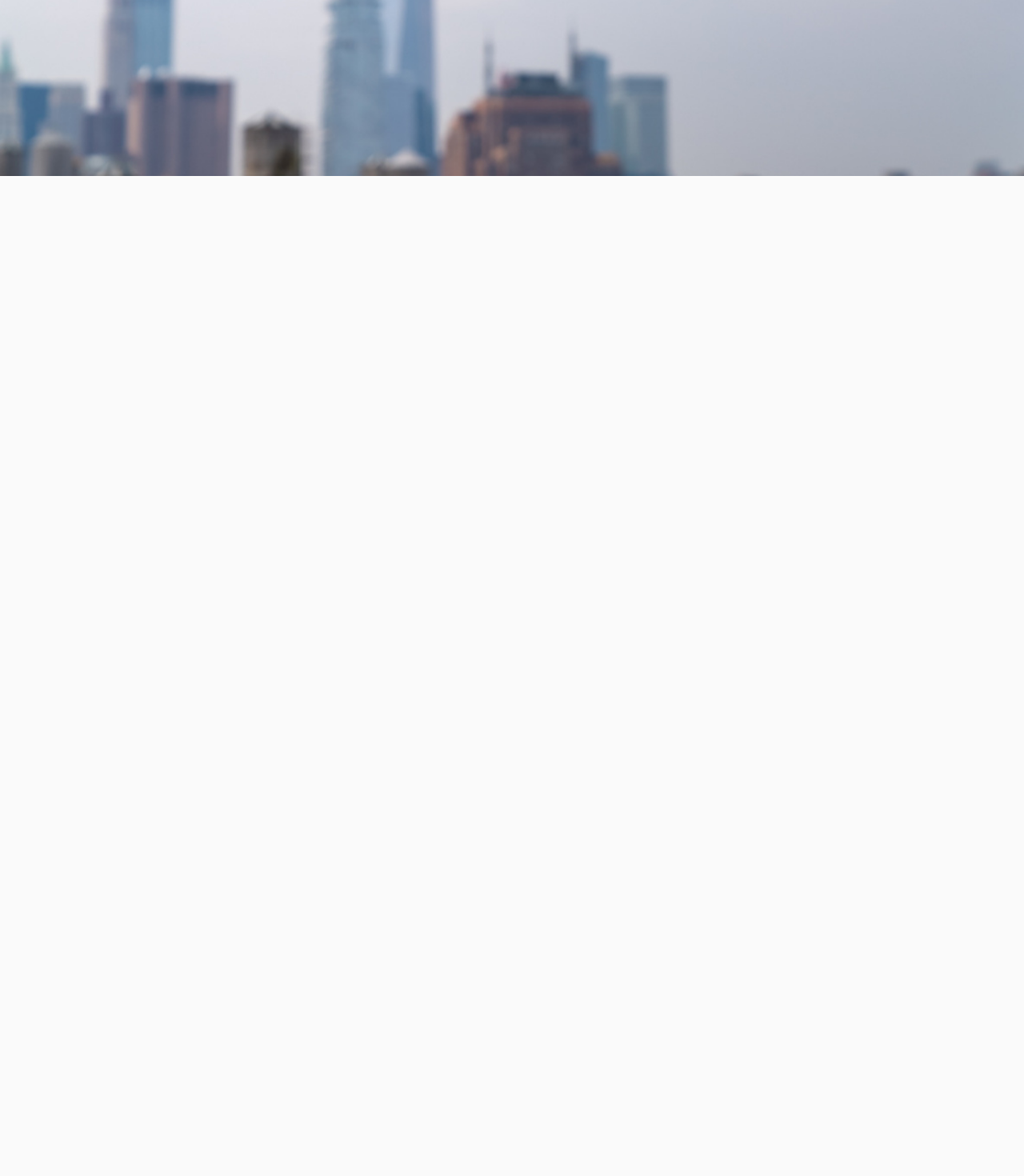
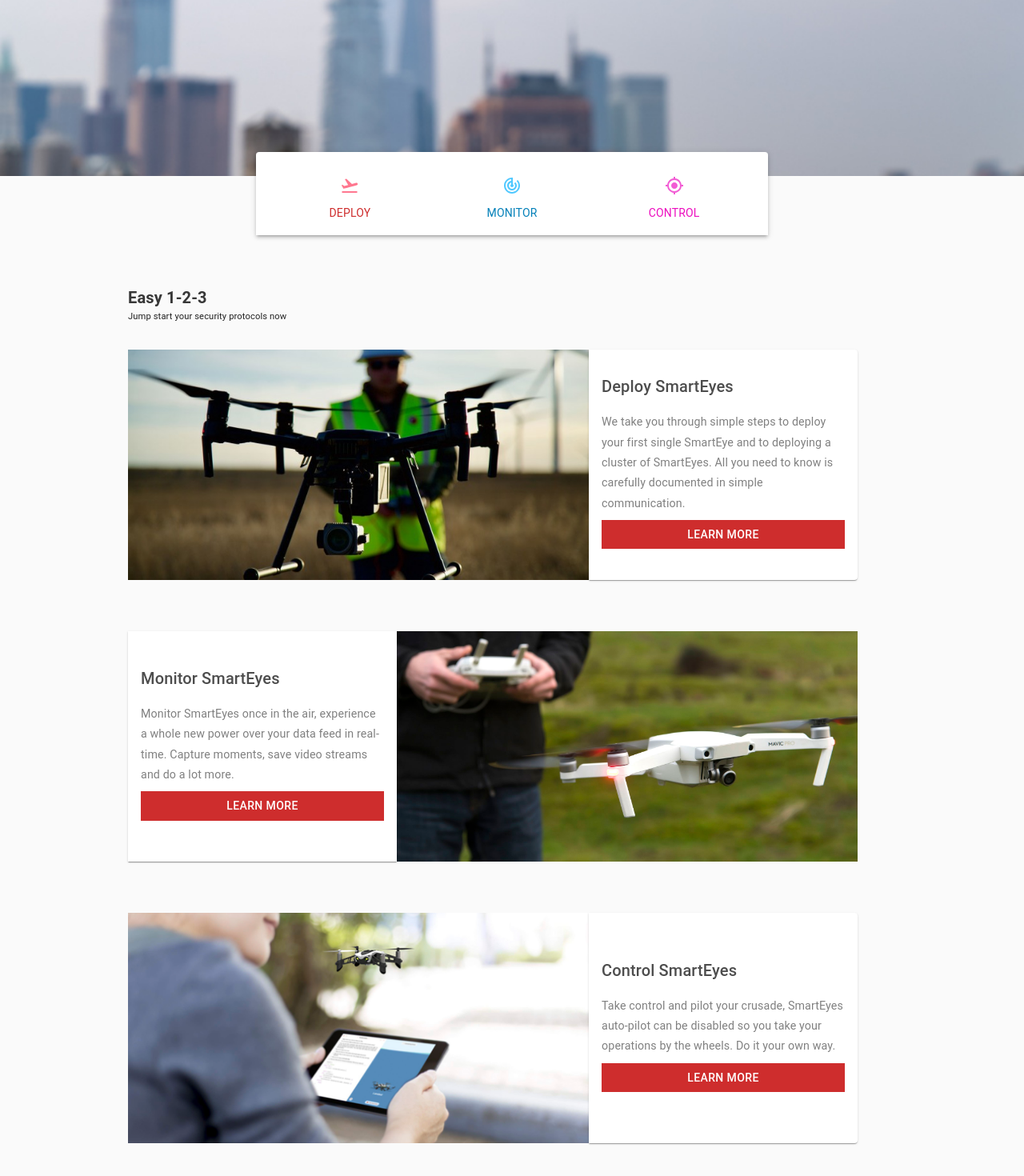
Before and after one commit to techam-group/thirdEye_client, a React (Create React App) app: page / in a window 1280 px wide. Shown: the part 460-1930 px from the top of the page at 80% size. Before the commit the page ends 800 px from the top, so only its background shows below. Built offline with nearby package versions, Linux system fonts and the light colour scheme.

Commit message:
finish with the details sections

```diff
--- a/src/components/header/LandingHeader.jsx
+++ b/src/components/header/LandingHeader.jsx
@@ -1,7 +1,6 @@
 import React from 'react';
 import { Link } from 'react-router-dom'
-import { AppBar, Toolbar, Typography, Button, IconButton } from '@material-ui/core';
-import MenuIcon from '@material-ui/icons/Menu';
+import { AppBar, Toolbar, Typography, Button } from '@material-ui/core';
 
 import { useStyles } from '../../styles/header/landingHeader.styles'
 
--- a/src/pages/index.jsx
+++ b/src/pages/index.jsx
@@ -1,6 +1,7 @@
 import React from 'react'
-import { Grid, Typography, Button, CssBaseline } from '@material-ui/core'
-
+import { Grid, Typography, Button, CssBaseline, Hidden, Paper, ListItem, IconButton, Card, CardHeader, CardContent, CardActionArea } from '@material-ui/core'
+import { FlightTakeoff, TrackChanges, GpsFixed } from '@material-ui/icons'
+import clsx from 'clsx'
 import LandingHeader from '../components/header/LandingHeader'
 
 import { useStyles } from '../styles/landing/index.styles'
@@ -13,6 +14,7 @@ export default () => {
       <CssBaseline />
       <LandingHeader />
 
+      <div className={classes.sme__flightCover}>
         <Grid item className={classes.jumbotron}>
           <div className={classes.sme__cta}>
             <Typography variant="h5">
@@ -25,6 +27,81 @@ export default () => {
             <Button variant="contained" className={classes.button}>Get Started</Button>
           </div>
         </Grid>
+
+        <Hidden smDown>
+          <Paper elevation={3} className={classes.sme__navs}>
+            <ListItem>
+              <IconButton>
+                <FlightTakeoff />
+              </IconButton>
+              Deploy
+            </ListItem>
+            <ListItem>
+              <IconButton>
+                <TrackChanges />
+              </IconButton>
+              Monitor
+            </ListItem>
+
+            <ListItem>
+              <IconButton>
+                <GpsFixed />
+              </IconButton>
+              Control
+            </ListItem>
+          </Paper>
+        </Hidden>
+      </div>
+
+      <div className={classes.sme__flightDetails}>
+        <section>
+          <Typography variant="h6" data-sme-title>Easy 1-2-3</Typography>
+          <Typography data-sme-lead>Jump start your security protocols now</Typography>
+        </section>
+
+        <Grid item>
+          <div className={clsx(classes.sme__flightDetails_card, classes.sme__flightDetails_deploy)}>
+            <div data-sme-image />
+            <Card>
+              <CardContent>
+                <Typography variant="h6">Deploy SmartEyes</Typography>
+                <Typography>
+                  We take you through simple steps to deploy your first single SmartEye and to deploying a cluster of SmartEyes. All you need to know is carefully documented in simple communication.
+                </Typography>
+                <Button fullWidth>Learn More</Button>
+              </CardContent>
+            </Card>
+          </div>
+        </Grid>
+        <Grid item>
+          <div className={clsx(classes.sme__flightDetails_card, classes.sme__flightDetails_monitor)}>
+            <Card>
+              <CardContent>
+                <Typography variant="h6">Monitor SmartEyes</Typography>
+                <Typography>
+                  Monitor SmartEyes once in the air, experience a whole new power over your data feed in real-time. Capture moments, save video streams and do a lot more.
+                </Typography>
+                <Button fullWidth>Learn More</Button>
+              </CardContent>
+            </Card>
+            <div data-sme-image />
+          </div>
+        </Grid>
+        <Grid item>
+          <div className={clsx(classes.sme__flightDetails_card, classes.sme__flightDetails_control)}>
+            <div data-sme-image />
+            <Card>
+              <CardContent>
+                <Typography variant="h6">Control SmartEyes</Typography>
+                <Typography>
+                  Take control and pilot your crusade, SmartEyes auto-pilot can be disabled so you take your operations by the wheels. Do it your own way.
+                </Typography>
+                <Button fullWidth>Learn More</Button>
+              </CardContent>
+            </Card>
+          </div>
+        </Grid>
+      </div>
     </Grid>
   )
 }
--- a/src/styles/landing/index.styles.js
+++ b/src/styles/landing/index.styles.js
@@ -1,5 +1,8 @@
 import { makeStyles } from '@material-ui/core/styles'
 import LeadImage from '../../assets/dji_mavicpro.jpg'
+import DeployImage from '../../assets/drone_mission.jpg'
+import ControlImage from '../../assets/control.png'
+import MonitorImage from '../../assets/monitor.jpg'
 
 export const useStyles = makeStyles(theme => ({
   root: {
@@ -92,5 +95,91 @@ export const useStyles = makeStyles(theme => ({
     display: 'flex',
     justifyContent: 'center',
     marginBottom: theme.spacing(17)
+  },
+  sme__flightDetails: {
+    width: '75%',
+    margin: '0 auto',
+
+    '& section': {
+      marginBottom: theme.spacing(4),
+
+      '& [data-sme-title]': {
+        color: '#373737',
+        fontWeight: 600
+      },
+
+      '& [data-sme-lead]': {
+        fontSize: '0.7rem',
+      }
+    }
+  },
+  sme__flightDetails_card: {
+    display: 'flex',
+    width: '100%',
+    marginBottom: theme.spacing(8),
+
+    '& .MuiCard-root': {
+      width: '35%',
+      display: 'flex',
+      alignItems: 'center',
+      color: 'grey',
+      borderTopLeftRadius: 0,
+      borderBottomLeftRadius: 0,
+
+      '& .MuiCardContent-root': {
+        '& h6': {
+          paddingBottom: theme.spacing(2),
+          color: '#4d4d4d'
+        },
+
+        '& p': {
+          fontSize: '0.89rem',
+          lineHeight: '1.78'
+        },
+
+        '& button': {
+          margin: '0 auto',
+          background: '#CE2D2D',
+          color: 'white',
+          borderRadius: 0,
+          marginTop: theme.spacing(1)
+        }
+      }
+    }
+  },
+  sme__flightDetails_deploy: {
+    '& [data-sme-image]': {
+      backgroundImage: `url(${DeployImage})`,
+      backgroundSize: 'cover',
+      backgroundPosition: 'center center',
+      backgroundRepeat: 'no-repeat',
+      width: '60%',
+      height: '18rem'
+    },
+  },
+  sme__flightDetails_monitor: {
+    '& [data-sme-image]': {
+      backgroundImage: `url(${MonitorImage})`,
+      backgroundSize: 'cover',
+      backgroundPosition: 'center center',
+      backgroundRepeat: 'no-repeat',
+      width: '60%',
+      height: '18rem'
+    },
+
+    '& .MuiCard-root': {
+      borderTopRightRadius: 0,
+      borderBottomRightRadius: 0,
+    }
+  },
+  sme__flightDetails_control: {
+    '& [data-sme-image]': {
+      backgroundImage: `url(${ControlImage})`,
+      backgroundSize: 'cover',
+      backgroundPosition: 'center center',
+      backgroundRepeat: 'no-repeat',
+      width: '60%',
+      height: '18rem'
+    },
   }
 }))
```
Also changed, not shown: src/assets/control.png (renamed from src/assets/monitor.png), src/assets/monitor.jpg (added). Lines whose indentation alone changed are shown as unchanged.
